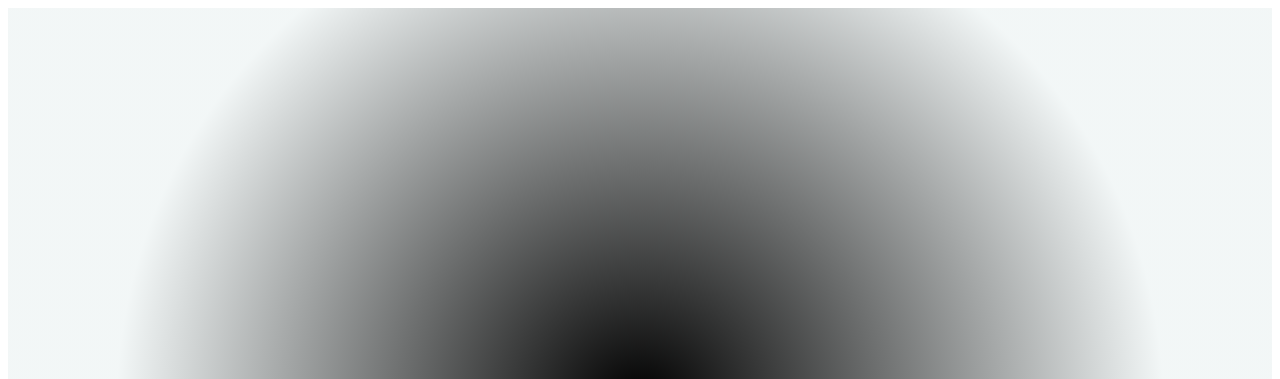
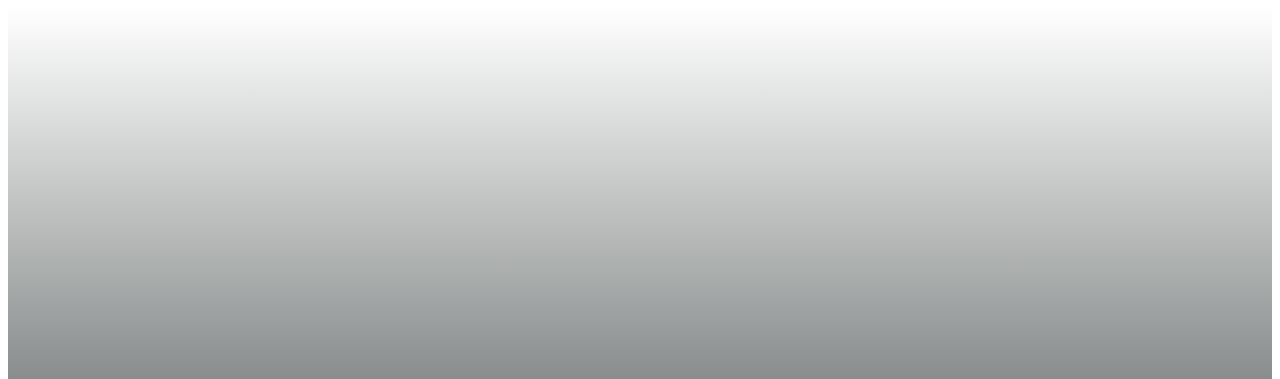
Before and after one commit to jjanczynska/tic-tac-toe, a website: page views/layout.html in a window 1280 px wide. Shown: the top 379 px of the page. Drawn offline with nearby package versions, Linux system fonts and the light colour scheme.

Commit message:
Change bckground again

```diff
--- a/views/layout.html
+++ b/views/layout.html
@@ -19,8 +19,8 @@
             align-items: center;
             justify-content: center;
             height: 100vh;
-            background: rgb(0,0,0);
-            background: radial-gradient(circle, rgba(0,0,0,1) 1%, rgba(229,238,238,0.4907212885154062) 70%);
+            background: rgb(2,9,9);
+            background: linear-gradient(0deg, rgba(2,9,9,1) 0%, rgba(246,245,243,0.017331932773109293) 100%);
 
         }
 
```
